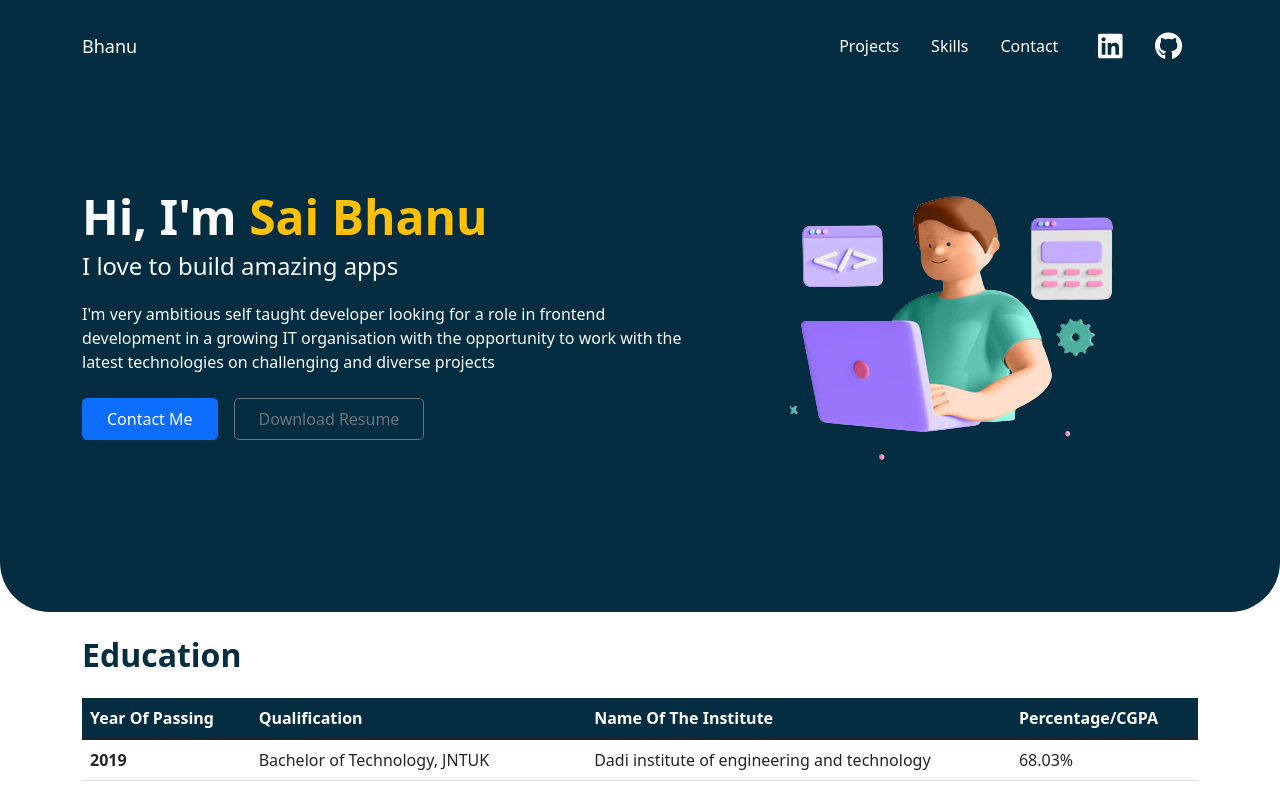
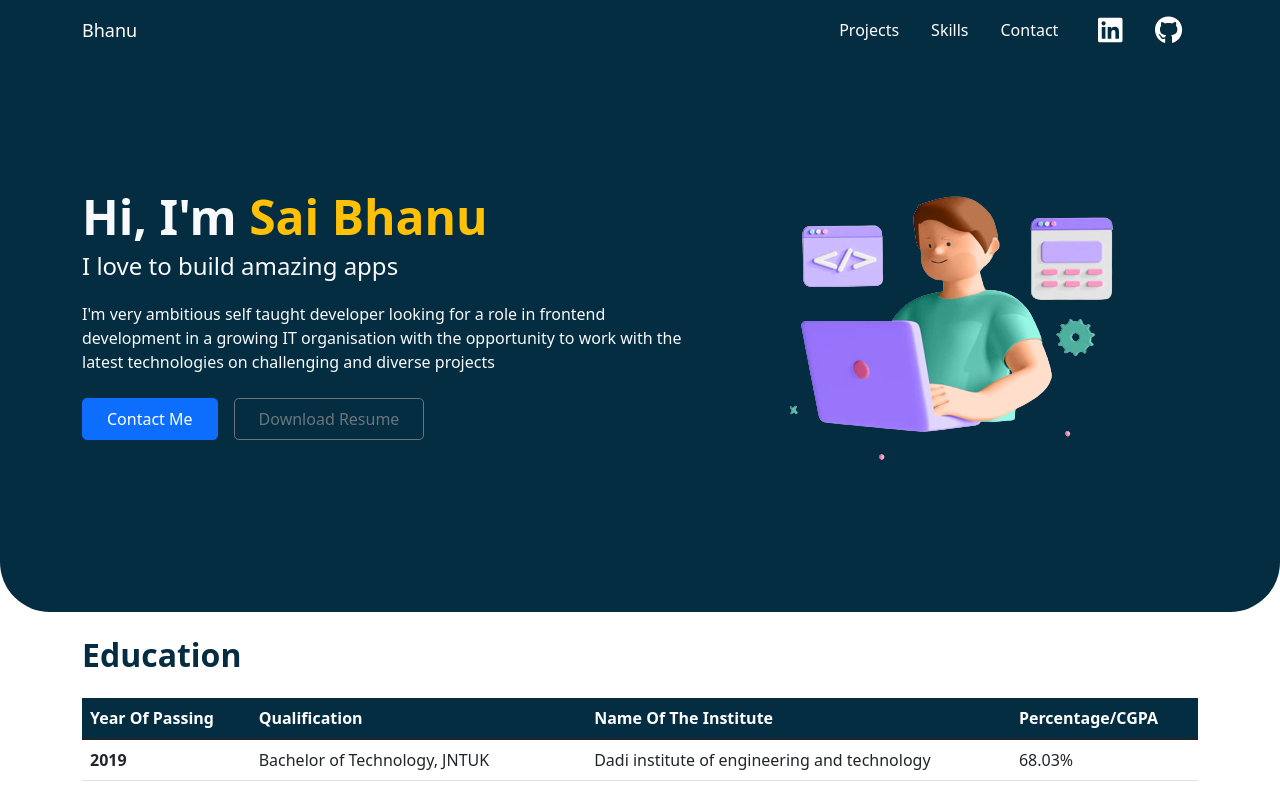
Before and after one commit to BhanuMathurthi/bhanu-portfolio, a React (Create React App) app: page / in a window 1280 px wide. Shown: the top 793 px of the page. Built offline with nearby package versions, Linux system fonts and the light colour scheme.

Commit message:
skills updated

```diff
--- a/src/components/Header/navbar.js
+++ b/src/components/Header/navbar.js
@@ -12,7 +12,7 @@ export default function Header() {
       >
         <nav
           style={{ backgroundColor: "#042D41" }}
-          className="headernav navbar navbar-expand-lg navbar-dark py-4 fixed-top"
+          className="headernav navbar navbar-expand-lg navbar-dark py-2 fixed-top"
         >
           <div className="container">
             <a style={{ fontSize: "18px" }} href="!#" className="navbar-brand">
```
